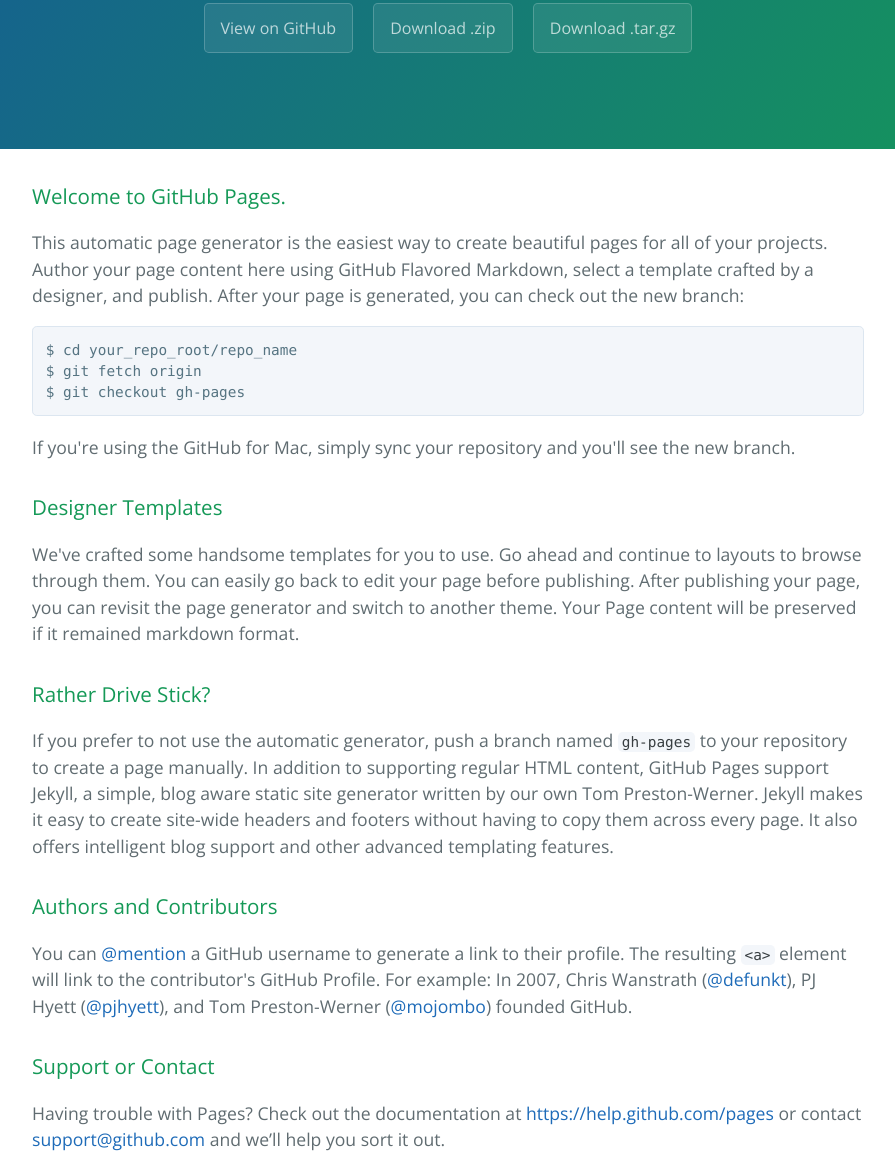
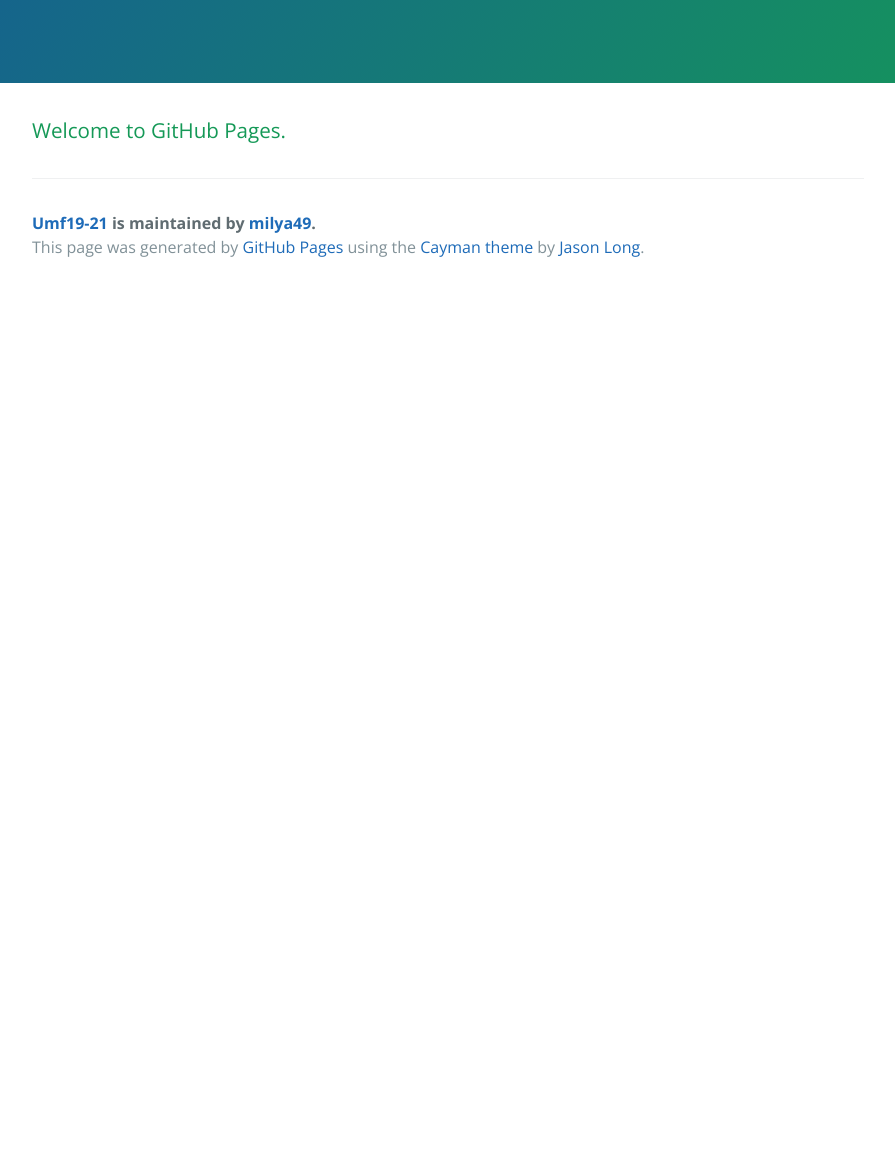
Before and after one commit to milya49/umf19-21, a plain HTML site: page index.html in a window 1280 px wide. Shown: the part 187-1343 px from the top of the page, without its empty margins (192-1087 px from the left). After the commit the page ends 800 px from the top, so only its background shows below. Drawn offline with nearby package versions, Linux system fonts and the light colour scheme.

Commit message:
Update index.html

```diff
--- a/index.html
+++ b/index.html
@@ -13,43 +13,14 @@
     <section class="page-header">
       <h1 class="project-name">Umf19-21</h1>
       <h2 class="project-tagline"></h2>
-      <a href="https://github.com/milya49/umf19-21" class="btn">View on GitHub</a>
-      <a href="https://github.com/milya49/umf19-21/zipball/master" class="btn">Download .zip</a>
-      <a href="https://github.com/milya49/umf19-21/tarball/master" class="btn">Download .tar.gz</a>
     </section>
 
     <section class="main-content">
       <h3>
 <a id="welcome-to-github-pages" class="anchor" href="#welcome-to-github-pages" aria-hidden="true"><span class="octicon octicon-link"></span></a>Welcome to GitHub Pages.</h3>
 
-<p>This automatic page generator is the easiest way to create beautiful pages for all of your projects. Author your page content here using GitHub Flavored Markdown, select a template crafted by a designer, and publish. After your page is generated, you can check out the new branch:</p>
 
-<pre><code>$ cd your_repo_root/repo_name
-$ git fetch origin
-$ git checkout gh-pages
-</code></pre>
 
-<p>If you're using the GitHub for Mac, simply sync your repository and you'll see the new branch.</p>
-
-<h3>
-<a id="designer-templates" class="anchor" href="#designer-templates" aria-hidden="true"><span class="octicon octicon-link"></span></a>Designer Templates</h3>
-
-<p>We've crafted some handsome templates for you to use. Go ahead and continue to layouts to browse through them. You can easily go back to edit your page before publishing. After publishing your page, you can revisit the page generator and switch to another theme. Your Page content will be preserved if it remained markdown format.</p>
-
-<h3>
-<a id="rather-drive-stick" class="anchor" href="#rather-drive-stick" aria-hidden="true"><span class="octicon octicon-link"></span></a>Rather Drive Stick?</h3>
-
-<p>If you prefer to not use the automatic generator, push a branch named <code>gh-pages</code> to your repository to create a page manually. In addition to supporting regular HTML content, GitHub Pages support Jekyll, a simple, blog aware static site generator written by our own Tom Preston-Werner. Jekyll makes it easy to create site-wide headers and footers without having to copy them across every page. It also offers intelligent blog support and other advanced templating features.</p>
-
-<h3>
-<a id="authors-and-contributors" class="anchor" href="#authors-and-contributors" aria-hidden="true"><span class="octicon octicon-link"></span></a>Authors and Contributors</h3>
-
-<p>You can <a href="https://github.com/blog/821" class="user-mention">@mention</a> a GitHub username to generate a link to their profile. The resulting <code>&lt;a&gt;</code> element will link to the contributor's GitHub Profile. For example: In 2007, Chris Wanstrath (<a href="https://github.com/defunkt" class="user-mention">@defunkt</a>), PJ Hyett (<a href="https://github.com/pjhyett" class="user-mention">@pjhyett</a>), and Tom Preston-Werner (<a href="https://github.com/mojombo" class="user-mention">@mojombo</a>) founded GitHub.</p>
-
-<h3>
-<a id="support-or-contact" class="anchor" href="#support-or-contact" aria-hidden="true"><span class="octicon octicon-link"></span></a>Support or Contact</h3>
-
-<p>Having trouble with Pages? Check out the documentation at <a href="https://help.github.com/pages">https://help.github.com/pages</a> or contact <a href="mailto:support@github.com">support@github.com</a> and we’ll help you sort it out.</p>
 
       <footer class="site-footer">
         <span class="site-footer-owner"><a href="https://github.com/milya49/umf19-21">Umf19-21</a> is maintained by <a href="https://github.com/milya49">milya49</a>.</span>
```
